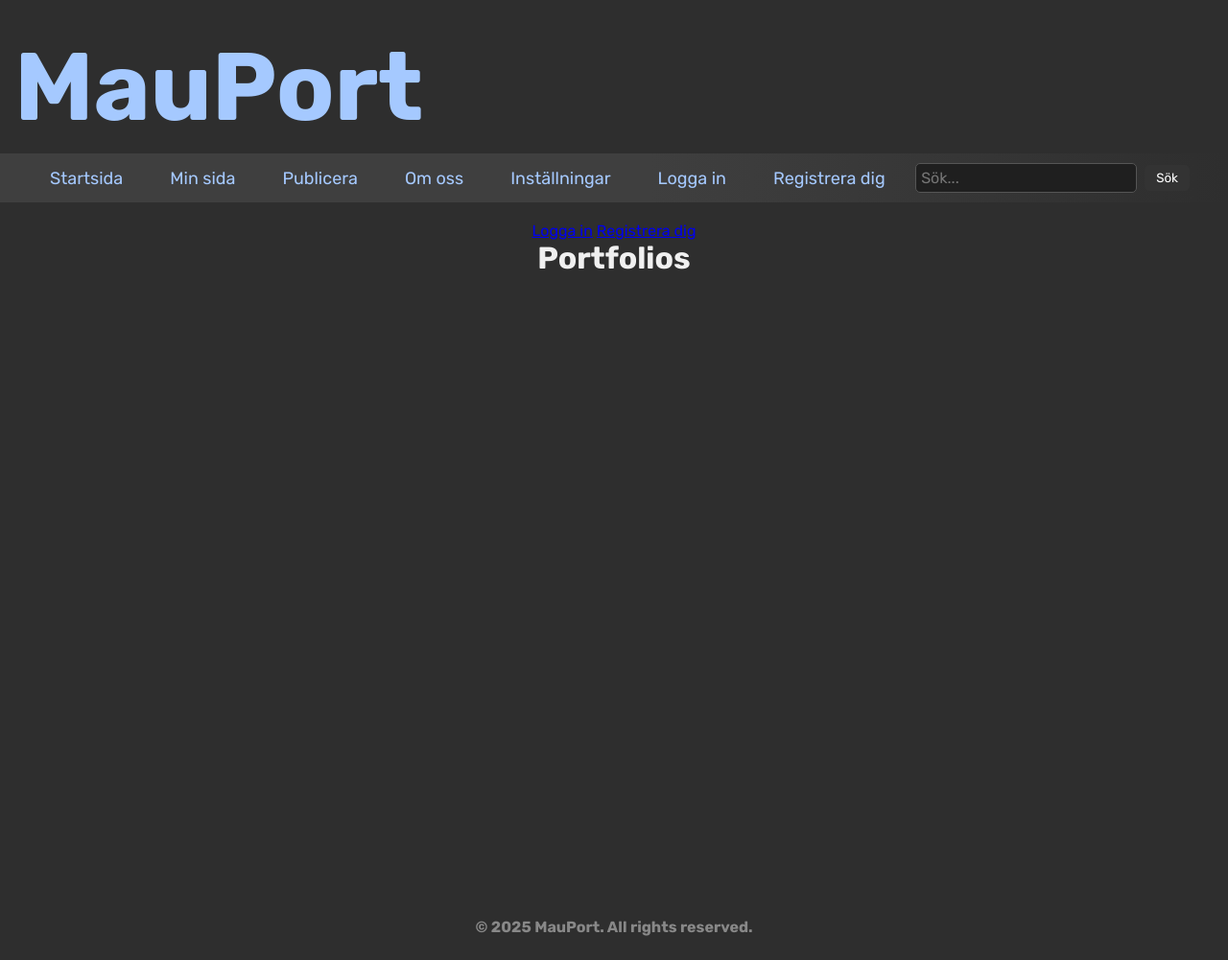
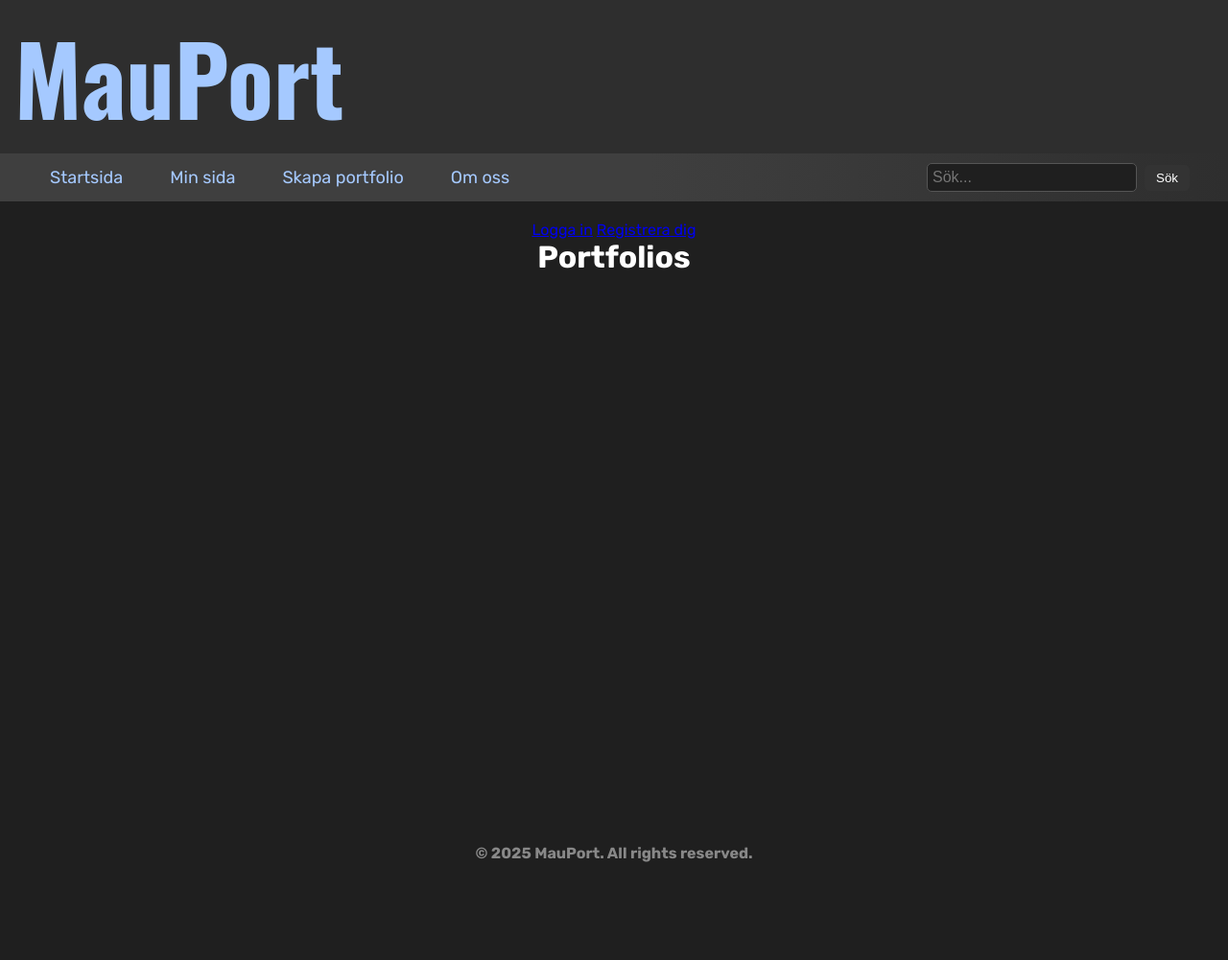
Before and after one commit to DABZEN8/MauPort, a Flask app: page / in a window 1280 px wide. Shown: the whole page at 96% size. After the commit the page ends 899 px from the top, so only its background shows below. Run offline with Flask 3, Linux system fonts and the light colour scheme; data that the repository does not hold is empty; some libraries are stand-ins or nearby versions.

Commit message:
Justerat header och navbar
så att samtliga sidor är enhetliga

```diff
--- a/static/styles.css
+++ b/static/styles.css
@@ -1,24 +1,16 @@
-html, body {
-    margin: 0;
-    padding: 0;
-    width: 100%;
-    height: 100%;
-}
-
-body {
-    background-color: #2E2E2E;
-    color: #f0f0f0;
-    overflow-x: hidden;
-}
-
-body * {
-    font-family: "Rubik", sans-serif;
-    font-optical-sizing: auto;
-    font-style: normal;
+* {
     margin: 0;
     padding: 0;
     box-sizing: border-box;
-}
+  }
+
+  html, body {
+    width: 100%;
+    min-height: 100%;
+    font-family: "Rubik", sans-serif;
+    background-color: #1f1f1f;
+    color: white;
+  }
 
 .save-btn {
   background-color: transparent;
@@ -47,18 +39,18 @@
 
 
 header {
+    background-color: #2E2E2E;
     display: flex;
     align-items: center;
     color: #A5C9FF;
-    background-color: #2E2E2E;
+    padding-left: 15px;
     height: 20vh;
     box-shadow: 0px 2px 8px rgba(0, 0, 0, 0.4);
 }
 
 header h1 {
-    padding-left: 15px;
+    font-family: "Oswald", sans-serif;
     font-size: 100px;
-    font-family: "Oswald", sans-serif;
 }
 
 .header-link {
@@ -66,20 +58,12 @@
     text-decoration: none;
   }
 
-/* Styling för navigation */
-nav {
-    display: flex;
-    justify-content: space-between;
-    align-items: center;
-    padding: 10px 40px;
-    background: linear-gradient(to right, rgba(63,63,63,1) 28%, rgba(63,63,63,1) 53%, rgba(46,46,46,1) 100%);
-}
-
 .navbar {
   display: flex;
   justify-content: space-between;
   align-items: center;
-  width: 100%;
+  padding: 10px 40px;
+  background: linear-gradient(to right, rgba(63,63,63,1) 28%, rgba(63,63,63,1) 53%, rgba(46,46,46,1) 100%);
 }
 
 
@@ -91,8 +75,6 @@
   display: flex;
   gap: 25px;
   list-style: none;
-  margin: 0;
-  padding: 0;
 }
 
 .navbar a {
@@ -222,18 +204,8 @@
     color: #ccc;
 }
 
-
-
-/* Styling för Footer */
 footer {
-    display: flex;
-    justify-content: center;
-    align-items: center;
-    height: 100px;
-    padding-top: 30px;
-    margin-top: 50px;
-}
-
-footer h4 {
+    text-align: center;
+    padding: 30px 0;
     color: #888;
-}
+  }
--- a/templates/404.html
+++ b/templates/404.html
@@ -21,11 +21,8 @@
                 <ul>
                     <li><a href="/">Startsida</a></li>
                     <li><a href="/profile">Min sida</a></li>
-                    <li><a href="{{ url_for('upload_files') }}">Publicera</a></li>
+                    <li><a href="{{ url_for('upload_files') }}">Skapa portfolio</a></li>
                     <li><a href="/about">Om oss</a></li>
-                    <li><a href="/settings">Inställningar</a></li>
-                    <li><a href="/login">Logga in</a></li>
-                    <li><a href="/register">Registrera dig</a></li>
                 </ul>
                 <form class="search-form" method="get" action="{{ url_for('search') }}">
                     <input type="search" name="query" id="search" placeholder="Sök..." required>
--- a/templates/about.html
+++ b/templates/about.html
@@ -18,11 +18,8 @@
             <ul>
                 <li><a href="/">Startsida</a></li>
                 <li><a href="/profile">Min sida</a></li>
-                <li><a href="/upload">Publicera</a></li>
+                <li><a href="/upload">Skapa portfolio</a></li>
                 <li><a href="/about">Om oss</a></li>
-                <li><a href="/settings">Inställningar</a></li>
-                <li><a href="/login">Logga in</a></li>
-                <li><a href="/register">Registrera dig</a></li>
             </ul>
 
             <form class="search-form" method="get" action="{{ url_for('search') }}">
--- a/templates/favorites.html
+++ b/templates/favorites.html
@@ -19,11 +19,8 @@
       <ul>
         <li><a href="/">Startsida</a></li>
         <li><a href="/profile">Min sida</a></li>
-        <li><a href="{{ url_for('upload_files') }}">Publicera</a></li>
+        <li><a href="{{ url_for('upload_files') }}">Skapa portfolio</a></li>
         <li><a href="/about">Om oss</a></li>
-        <li><a href="/settings">Inställningar</a></li>
-        <li><a href="/login">Logga in</a></li>
-        <li><a href="{{ url_for('register') }}">Registrera dig</a></li>
       </ul>
       <form class="search-form" method="get" action="{{ url_for('search') }}">
         <input type="search" name="query" id="search" placeholder="Sök..." required>
--- a/templates/index.html
+++ b/templates/index.html
@@ -19,11 +19,8 @@
                 <ul>
                     <li><a href="/">Startsida</a></li>
                     <li><a href="/profile">Min sida</a></li>
-                    <li><a href="{{ url_for('upload_files') }}">Publicera</a></li>
+                    <li><a href="{{ url_for('upload_files') }}">Skapa portfolio </a></li>
                     <li><a href="/about">Om oss</a></li>
-                    <li><a href="/settings">Inställningar</a></li>
-                    <li><a href="/login">Logga in</a></li>
-                    <li><a href="/register">Registrera dig</a></li>
                 </ul>
                 <form class="search-form" method="get" action="{{ url_for('search') }}">
                     <input type="search" name="query" id="search" placeholder="Sök..." required>
--- a/templates/login.html
+++ b/templates/login.html
@@ -21,11 +21,8 @@
                 <ul>
                     <li><a href="/">Startsida</a></li>
                     <li><a href="/profile">Min sida</a></li>
-                    <li><a href="{{ url_for('upload_files') }}">Publicera</a></li>
+                    <li><a href="{{ url_for('upload_files') }}">Skapa portfolio</a></li>
                     <li><a href="/about">Om oss</a></li>
-                    <li><a href="/settings">Inställningar</a></li>
-                    <li><a href="/login">Logga in</a></li>
-                    <li><a href="/register">Registrera dig</a></li>
                 </ul>
                 <form class="search-form" method="get" action="{{ url_for('search') }}">
                     <input type="search" name="query" id="search" placeholder="Sök..." required>
--- a/templates/portfolio.html
+++ b/templates/portfolio.html
@@ -19,11 +19,8 @@
         <ul>
             <li><a href="/">Startsida</a></li>
             <li><a href="/profile">Min sida</a></li>
-            <li><a href="{{ url_for('upload_files') }}">Publicera</a></li>
+            <li><a href="{{ url_for('upload_files') }}">Skapa portfolio</a></li>
             <li><a href="/about">Om oss</a></li>
-            <li><a href="/settings">Inställningar</a></li>
-            <li><a href="/login">Logga in</a></li>
-            <li><a href="{{ url_for('register') }}">Registrera dig</a></li>
         </ul>
         <form class="search-form" method="get" action="{{ url_for('search') }}">
             <input type="search" name="query" id="search" placeholder="Sök..." required>
--- a/templates/profile.html
+++ b/templates/profile.html
@@ -18,11 +18,8 @@
                 <ul>
                     <li><a href="/">Startsida</a></li>
                     <li><a href="/profile">Min sida</a></li>
-                    <li><a href="{{ url_for('upload_files') }}">Publicera</a></li>
+                    <li><a href="{{ url_for('upload_files') }}">Skapa portfolio</a></li>
                     <li><a href="/about">Om oss</a></li>
-                    <li><a href="/settings">Inställningar</a></li>
-                    <li><a href="/login">Logga in</a></li>
-                    <li><a href="{{ url_for('register') }}">Registrera dig</a></li>
                 </ul>
                 <form class="search-form" method="get" action="{{ url_for('search') }}">
                     <input type="search" name="query" id="search" placeholder="Sök..." required>
--- a/templates/register.html
+++ b/templates/register.html
@@ -21,11 +21,8 @@
                 <ul>
                     <li><a href="/">Startsida</a></li>
                     <li><a href="/profile">Min sida</a></li>
-                    <li><a href="{{ url_for('upload_files') }}">Publicera</a></li>
+                    <li><a href="{{ url_for('upload_files') }}">Skapa portfolio</a></li>
                     <li><a href="/about">Om oss</a></li>
-                    <li><a href="/settings">Inställningar</a></li>
-                    <li><a href="/login">Publicera</a></li>
-                    <li><a href="/register">Registrera dig</a></li>
                 </ul>
                 <form class="search-form" method="get" action="{{ url_for('search') }}">
                     <input type="search" name="query" id="search" placeholder="Sök..." required>
--- a/templates/search_content.html
+++ b/templates/search_content.html
@@ -19,11 +19,8 @@
                 <ul>
                     <li><a href="/">Startsida</a></li>
                     <li><a href="/profile">Min sida</a></li>
-                    <li><a href="{{ url_for('upload_files') }}">Publicera</a></li>
+                    <li><a href="{{ url_for('upload_files') }}">Skapa portfolio</a></li>
                     <li><a href="/about">Om oss</a></li>
-                    <li><a href="/settings">Inställningar</a></li>
-                    <li><a href="/login">Logga in</a></li>
-                    <li><a href="{{ url_for('register') }}">Registrera dig</a></li>
                 </ul>
                 <form class="search-form" method="get" action="{{ url_for('search') }}">
                     <input type="search" name="query" id="search" placeholder="Sök..." required>
--- a/templates/settings.html
+++ b/templates/settings.html
@@ -18,9 +18,8 @@
             <ul>
                 <li><a href="/">Startsida</a></li>
                 <li><a href="/profile">Min sida</a></li>
-                <li><a href="{{ url_for('upload_files') }}">Publicera</a></li>
+                <li><a href="{{ url_for('upload_files') }}">Skapa portfolio</a></li>
                 <li><a href="about">Om oss</a></li>
-                <li><a href="/settings">Inställningar</a></li>
                 <li><a href="/logout">Logga ut</a></li>
             </ul>
             <form class="search-form" method="get" action="{{ url_for('search') }}">
--- a/templates/upload.html
+++ b/templates/upload.html
@@ -19,11 +19,8 @@
             <ul>
                 <li><a href="/">Startsida</a></li>
                 <li><a href="/profile">Min sida</a></li>
-                <a href="{{ url_for('upload_files') }}">Publicera</a>
+                <a href="{{ url_for('upload_files') }}">Skapa portfolio</a>
                 <li><a href="/about">Om oss</a></li>
-                <li><a href="/settings">Inställningar</a></li>
-                <li><a href="/login">Logga in</a></li>
-                <li><a href="/register">Registrera dig</a></li>
             </ul>
             <form class="search-form" method="get" action="{{ url_for('search') }}">
                 <input type="search" name="query" id="search" placeholder="Sök..." required>
--- a/templates/user_profile.html
+++ b/templates/user_profile.html
@@ -18,7 +18,6 @@
     <ul>
       <li><a href="/">Startsida</a></li>
       <li><a href="/upload">Skapa portfolio </a></li>
-      <li><a href="/profile">Min sida</a></li>
       <li><a href="/about">Om MauPort</a></li>
     </ul>
     <form class="search-form" action="/search" method="get">
```
